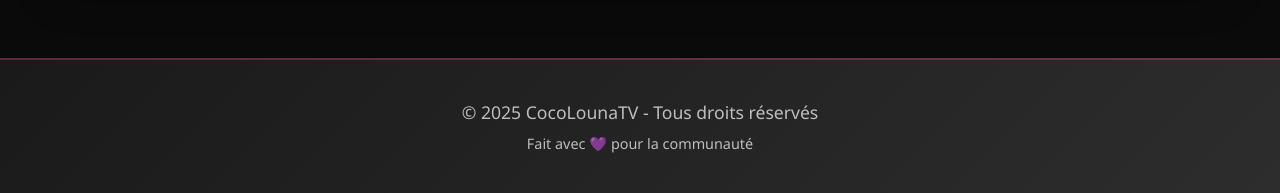
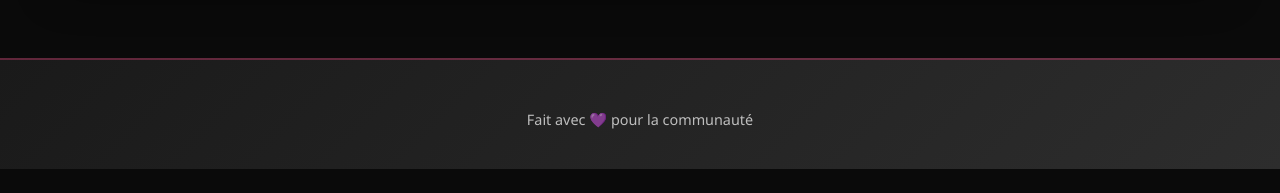
Before and after one commit to floflo-debug/CocoLounaTV, a plain HTML site: page index.html in a window 1280 px wide. Shown: the part 2935-3128 px from the top of the page. After the commit the page ends 3104 px from the top, so only its background shows below. Drawn offline with Linux system fonts and the light colour scheme; no server answers; a script that the page names is missing.

Commit message:
Update index.html

```diff
--- a/index.html
+++ b/index.html
@@ -131,7 +131,6 @@
 
     <!-- Footer -->
     <footer>
-        <p>© 2025 CocoLounaTV - Tous droits réservés</p>
         <p style="margin-top: 10px; font-size: 0.9em;">Fait avec 💜 pour la communauté</p>
     </footer>
 
```
